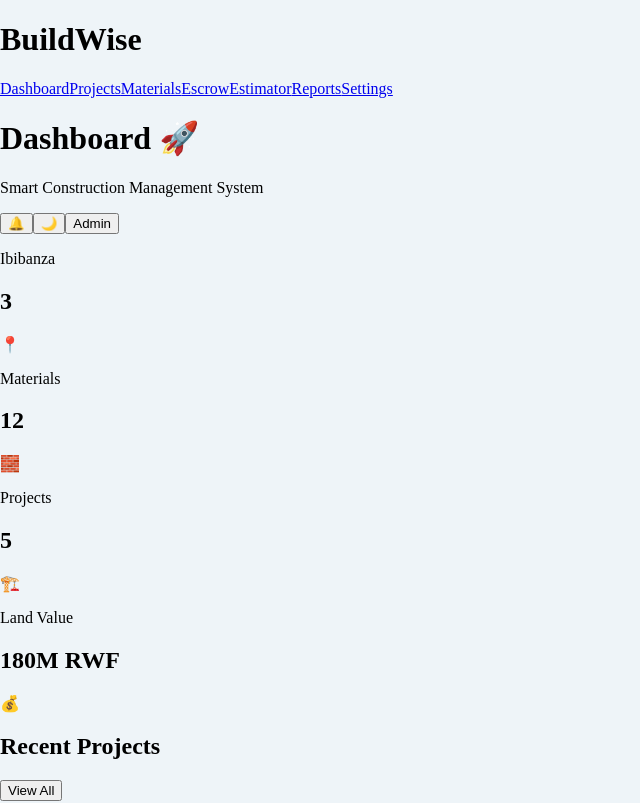
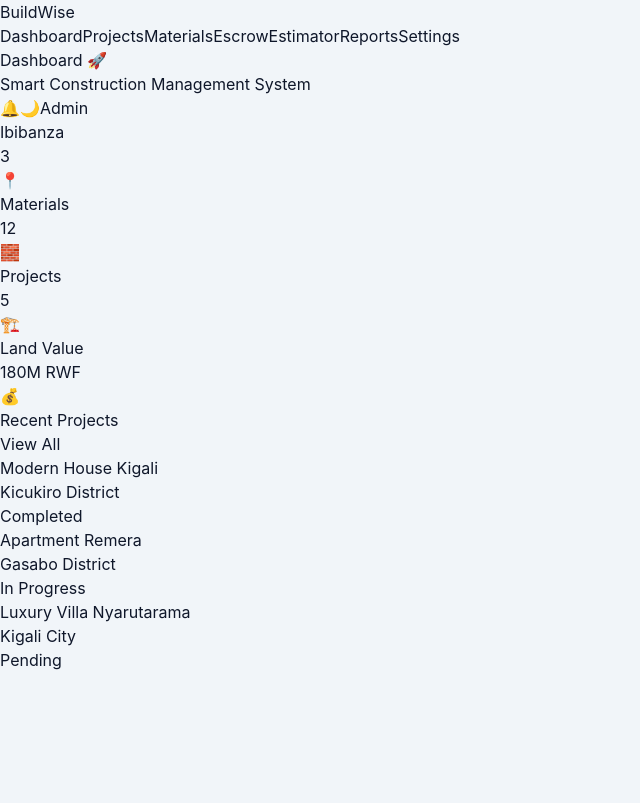
Before and after one commit to matitizo/buildwise, a React app in the folder frontend/: page /dashboard in a window 1280 px wide. Shown: the top 803 px of the page, without its empty margins (0-640 px from the left). Built offline with nearby package versions, Linux system fonts and the light colour scheme; the HTML template or start-up script is replaced by a standard one.

Commit message:
Fix index css

```diff
--- a/frontend/src/index.css
+++ b/frontend/src/index.css
@@ -1,111 +1,26 @@
-:root {
-  --text: #6b6375;
-  --text-h: #08060d;
-  --bg: #fff;
-  --border: #e5e4e7;
-  --code-bg: #f4f3ec;
-  --accent: #aa3bff;
-  --accent-bg: rgba(170, 59, 255, 0.1);
-  --accent-border: rgba(170, 59, 255, 0.5);
-  --social-bg: rgba(244, 243, 236, 0.5);
-  --shadow:
-    rgba(0, 0, 0, 0.1) 0 10px 15px -3px, rgba(0, 0, 0, 0.05) 0 4px 6px -2px;
+@tailwind base;
+@tailwind components;
+@tailwind utilities;
 
-  --sans: system-ui, 'Segoe UI', Roboto, sans-serif;
-  --heading: system-ui, 'Segoe UI', Roboto, sans-serif;
-  --mono: ui-monospace, Consolas, monospace;
-
-  font: 18px/145% var(--sans);
-  letter-spacing: 0.18px;
-  color-scheme: light dark;
-  color: var(--text);
-  background: var(--bg);
-  font-synthesis: none;
-  text-rendering: optimizeLegibility;
-  -webkit-font-smoothing: antialiased;
-  -moz-osx-font-smoothing: grayscale;
-
-  @media (max-width: 1024px) {
-    font-size: 16px;
-  }
-}
-
-@media (prefers-color-scheme: dark) {
-  :root {
-    --text: #9ca3af;
-    --text-h: #f3f4f6;
-    --bg: #16171d;
-    --border: #2e303a;
-    --code-bg: #1f2028;
-    --accent: #c084fc;
-    --accent-bg: rgba(192, 132, 252, 0.15);
-    --accent-border: rgba(192, 132, 252, 0.5);
-    --social-bg: rgba(47, 48, 58, 0.5);
-    --shadow:
-      rgba(0, 0, 0, 0.4) 0 10px 15px -3px, rgba(0, 0, 0, 0.25) 0 4px 6px -2px;
-  }
-
-  #social .button-icon {
-    filter: invert(1) brightness(2);
-  }
-}
+/* Global Styles */
 
 body {
   margin: 0;
+  padding: 0;
+  font-family: "Inter", sans-serif;
+  background-color: #f1f5f9;
+  color: #0f172a;
 }
 
-#root {
-  width: 1126px;
-  max-width: 100%;
-  margin: 0 auto;
-  text-align: center;
-  border-inline: 1px solid var(--border);
-  min-height: 100svh;
-  display: flex;
-  flex-direction: column;
+* {
   box-sizing: border-box;
 }
 
-h1,
-h2 {
-  font-family: var(--heading);
-  font-weight: 500;
-  color: var(--text-h);
+a {
+  text-decoration: none;
 }
 
-h1 {
-  font-size: 56px;
-  letter-spacing: -1.68px;
-  margin: 32px 0;
-  @media (max-width: 1024px) {
-    font-size: 36px;
-    margin: 20px 0;
-  }
+button {
+  cursor: pointer;
+  border: none;
 }
-h2 {
-  font-size: 24px;
-  line-height: 118%;
-  letter-spacing: -0.24px;
-  margin: 0 0 8px;
-  @media (max-width: 1024px) {
-    font-size: 20px;
-  }
-}
-p {
-  margin: 0;
-}
-
-code,
-.counter {
-  font-family: var(--mono);
-  display: inline-flex;
-  border-radius: 4px;
-  color: var(--text-h);
-}
-
-code {
-  font-size: 15px;
-  line-height: 135%;
-  padding: 4px 8px;
-  background: var(--code-bg);
-}
--- a/frontend/src/main.jsx
+++ b/frontend/src/main.jsx
@@ -1,15 +1,10 @@
 import React from "react";
 import ReactDOM from "react-dom/client";
-
 import App from "./App.jsx";
-import "./styles/responsive.css";
-
-import { ThemeProvider } from "./context/ThemeContext.jsx";
+import "./index.css";
 
 ReactDOM.createRoot(document.getElementById("root")).render(
   <React.StrictMode>
-    <ThemeProvider>
-      <App />
-    </ThemeProvider>
+    <App />
   </React.StrictMode>
 );
```
